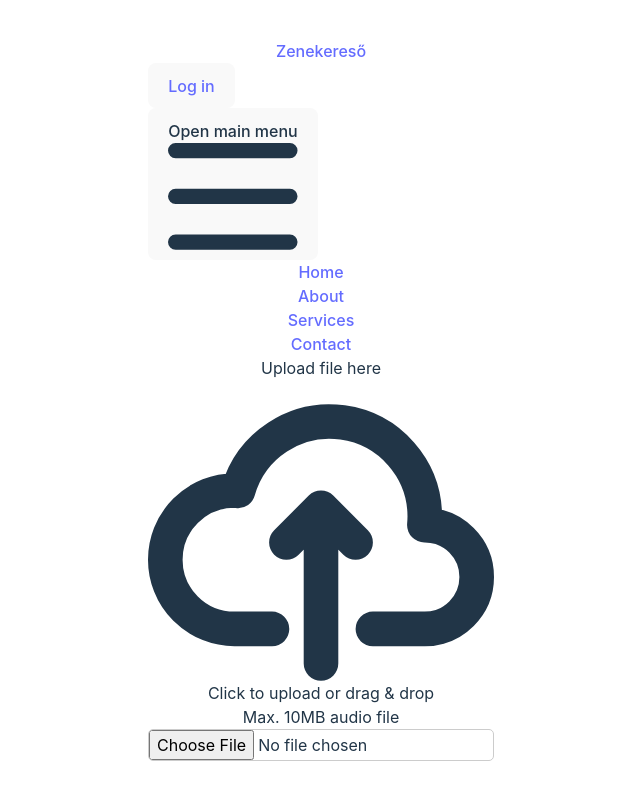
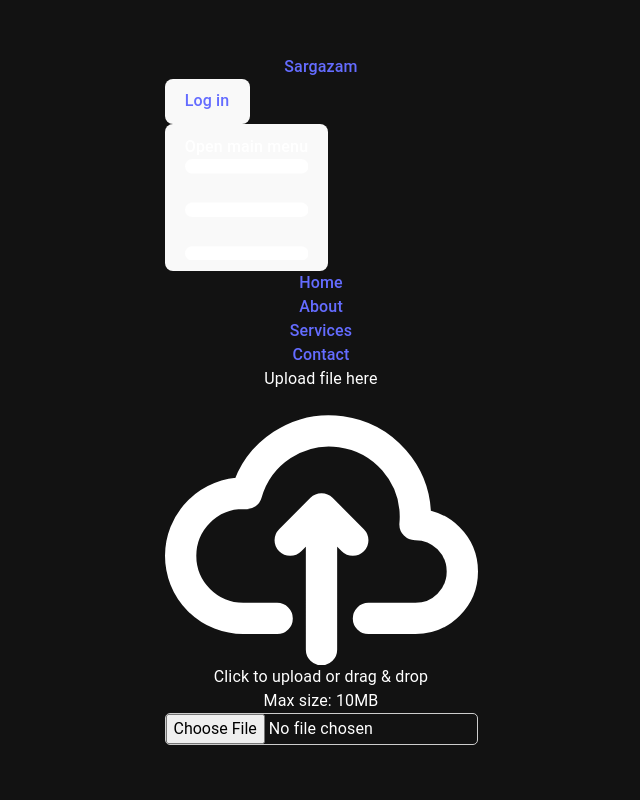
Before and after one commit to Mark2550/Szakdolgozat, a React (Vite) app in the folder Zenekereső/: page / in a window 1280 px wide. Shown: the whole page, without its empty margins (319-959 px from the left). Built offline with nearby package versions, Linux system fonts and the light colour scheme.

Commit message:
Theme improvements

```diff
--- a/Zenekereső/index.html
+++ b/Zenekereső/index.html
@@ -3,7 +3,7 @@
   <head>
     <meta charset="UTF-8" />
     <meta name="viewport" content="width=device-width, initial-scale=1.0" />
-    <title>Zenekereső</title>
+    <title>Sargazam</title>
   </head>
   <body>
     <div id="root">
--- a/Zenekereső/server.js
+++ b/Zenekereső/server.js
@@ -1,4 +1,4 @@
-const express = require('express');
+import express from 'express';
 const app = express();
 const port = process.env.PORT || 5173 ;
 
--- a/Zenekereső/src/App.jsx
+++ b/Zenekereső/src/App.jsx
@@ -1,4 +1,7 @@
 import './App.css';
+
+import { ThemeProvider, createTheme } from '@mui/material/styles';
+import CssBaseline from '@mui/material/CssBaseline';
 
 import ReactDOM from "react-dom/client";
 import { BrowserRouter, Routes, Route } from 'react-router-dom';
@@ -6,10 +9,18 @@ import { BrowserRouter, Routes, Route } from 'react-router-dom';
 import Navbar from './components/Navbar'
 import { LogIn, NoPage, Home, Register } from './pages';
 
+
 const root = ReactDOM.createRoot(document.getElementById('root'));
+const darkTheme = createTheme({
+  palette: {
+    mode: 'dark',
+  },
+});
 
 const App = () => {
   return (
+    <ThemeProvider theme={darkTheme}>
+      <CssBaseline />
       <BrowserRouter>
         {/** For parent element only */}
         <Navbar />
@@ -21,6 +32,7 @@ const App = () => {
           {/** The '*' stands for all type of links */}
         </Routes>
       </BrowserRouter>
+    </ThemeProvider>
   )
 }
 
--- a/Zenekereső/src/components/Navbar.css
+++ b/Zenekereső/src/components/Navbar.css
@@ -5,7 +5,3 @@
 body {
     margin: 0;
 }
-
-.nav {
-    background-color: aqua;
-}
--- a/Zenekereső/src/components/Navbar.jsx
+++ b/Zenekereső/src/components/Navbar.jsx
@@ -9,7 +9,7 @@ const Navbar = () => {
 
         <Link to={"/"} className="title">
           <span className="self-center text-2xl font-semibold whitespace-nowrap dark:text-white">
-            Zenekereső
+            Sargazam
           </span>
         </Link>
 
@@ -29,7 +29,8 @@ const Navbar = () => {
             type="button"
             className="inline-flex items-center p-2 w-10 h-10 justify-center text-sm text-gray-500 rounded-lg md:hidden hover:bg-gray-100 focus:outline-none focus:ring-2 focus:ring-gray-200 dark:text-gray-400 dark:hover:bg-gray-700 dark:focus:ring-gray-600"
             aria-controls="navbar-sticky"
-            aria-expanded="false">
+            aria-expanded="false"
+          >
 
             <span className="sr-only">
               Open main menu
--- a/Zenekereső/src/index.css
+++ b/Zenekereső/src/index.css
@@ -3,6 +3,7 @@
 @tailwind utilities;
 
 :root {
+  /*
   font-family: Inter, system-ui, Avenir, Helvetica, Arial, sans-serif;
   line-height: 1.5;
   font-weight: 400;
@@ -15,6 +16,7 @@
   text-rendering: optimizeLegibility;
   -webkit-font-smoothing: antialiased;
   -moz-osx-font-smoothing: grayscale;
+  */
 }
 
 a {
--- a/Zenekereső/src/main.jsx
+++ b/Zenekereső/src/main.jsx
@@ -4,11 +4,19 @@ import App from './App.jsx'
 import './index.css'
 
 import { Authentication } from './context/Authentication.jsx'
+import { ThemeProvider, createTheme } from '@mui/material/styles';
+const darkTheme = createTheme({
+  palette: {
+    mode: 'dark',
+  },
+});
 
 ReactDOM.createRoot(document.getElementById('root')).render(
   <React.StrictMode>
     <Authentication>
-      <App />
+      <ThemeProvider theme={darkTheme}>
+        <App />
+      </ThemeProvider>
     </Authentication>
-  </React.StrictMode>,
+  </React.StrictMode>
 )
--- a/Zenekereső/src/pages/Home.jsx
+++ b/Zenekereső/src/pages/Home.jsx
@@ -1,7 +1,6 @@
 const Mainpage = () => {
     return (
         <div>
-
             <div>
                 <h1 className="text-3xl font-bold">
                     Upload file here
@@ -10,19 +9,30 @@ const Mainpage = () => {
             </div>
 
             <div className="flex items-center justify-center w-full">
-            <label htmlFor="dropzone-file" className="flex flex-col items-center justify-center w-full h-64 border-2 border-gray-300 border-dashed rounded-lg cursor-pointer bg-gray-50 dark:hover:bg-bray-800 dark:bg-gray-700 hover:bg-gray-100 dark:border-gray-600 dark:hover:border-gray-500 dark:hover:bg-gray-600">
+                <label
+                    htmlFor="dropzone-file"
+                    className="flex flex-col items-center justify-center w-full h-64 border-2 border-gray-300 border-dashed rounded-lg cursor-pointer bg-gray-50 dark:hover:bg-bray-800 dark:bg-gray-700 hover:bg-gray-100 dark:border-gray-600 dark:hover:border-gray-500 dark:hover:bg-gray-600">
                     <div className="flex flex-col items-center justify-center pt-5 pb-6">
                         <svg className="w-8 h-8 mb-4 text-gray-500 dark:text-gray-400" aria-hidden="true" xmlns="http://www.w3.org/2000/svg" fill="none" viewBox="0 0 20 16">
-                        <path stroke="currentColor" strokeLinecap="round" strokeLinejoin="round" strokeWidth="2" d="M13 13h3a3 3 0 0 0 0-6h-.025A5.56 5.56 0 0 0 16 6.5 5.5 5.5 0 0 0 5.207 5.021C5.137 5.017 5.071 5 5 5a4 4 0 0 0 0 8h2.167M10 15V6m0 0L8 8m2-2 2 2"/>
+                            <path stroke="currentColor" strokeLinecap="round" strokeLinejoin="round" strokeWidth="2" d="M13 13h3a3 3 0 0 0 0-6h-.025A5.56 5.56 0 0 0 16 6.5 5.5 5.5 0 0 0 5.207 5.021C5.137 5.017 5.071 5 5 5a4 4 0 0 0 0 8h2.167M10 15V6m0 0L8 8m2-2 2 2" />
                         </svg>
-                    <p className="mb-2 text-sm text-gray-500 dark:text-gray-400"><span className="font-semibold">Click to upload</span> or drag & drop</p>
-                    <p className="text-xs text-gray-500 dark:text-gray-400"> Max. 10MB audio file</p>
+                        <p className="mb-2 text-sm text-gray-500 dark:text-gray-400">
+                            <span className="font-semibold">
+                                Click to upload
+                            </span> or drag & drop
+                        </p>
+                        <p className="text-xs text-gray-500 dark:text-gray-400">
+                            Max size: 10MB
+                        </p>
                     </div>
-                <input id="dropzone-file" type="file" className="hidden" />
+                    <input
+                        id="dropzone-file"
+                        type="file"
+                        className="hidden"
+                    />
                 </label>
             </div>
         </div>
     )
 }
-
 export default Mainpage
--- a/Zenekereső/src/pages/LogIn.jsx
+++ b/Zenekereső/src/pages/LogIn.jsx
@@ -10,19 +10,11 @@ import LockOutlinedIcon from '@mui/icons-material/LockOutlined';
 import Typography from '@mui/material/Typography';
 import Container from '@mui/material/Container';
 
-import { ThemeProvider, createTheme } from '@mui/material/styles';
-
 import { useRef, useState, useEffect, useContext } from 'react';
 import AuthContext from '../context/Authentication';
 import axios from '../api/axios';
 
 import { Link } from "react-router-dom";
-
-const darkTheme = createTheme({
-  palette: {
-    mode: 'dark',
-  },
-});
 
 function Copyright(props) {
   return (
@@ -57,8 +49,7 @@ const LogIn = () => {
     e.preventDefault();
 
     try {
-      const response = await axios.post(
-        LOGIN_URL,
+      const response = await axios.post(LOGIN_URL,
         JSON.stringify({ user, password }),
         {
           headers: { 'Content-type': 'application/json' },
@@ -85,18 +76,20 @@ const LogIn = () => {
       } else if (err?.response?.status == 400) {
         setErrorMsg('Missing username or password');
       } else if (err?.response?.status == 401) {
+        setErrorMsg('Unauthorized');
+      }else {
         setErrorMsg('Login failed');
       }
       errRef.current.focus();
     }
 
-    if (success){
+    if (success) {
       alert("sikeres bejelentkezés");
     }
   };
 
   return (
-    <ThemeProvider theme={darkTheme}>
+    <div>
       <CssBaseline />
       <Container component="main" maxWidth="xs" >
         <CssBaseline />
@@ -173,7 +166,7 @@ const LogIn = () => {
         </Box>
         <Copyright sx={{ mt: 8, mb: 4 }} />
       </Container>
-    </ThemeProvider>
+      </div>
   );
 }
 
```
Lines whose indentation alone changed are shown as unchanged.
